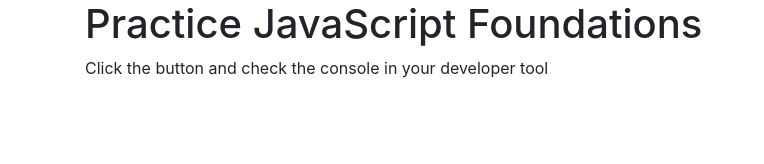
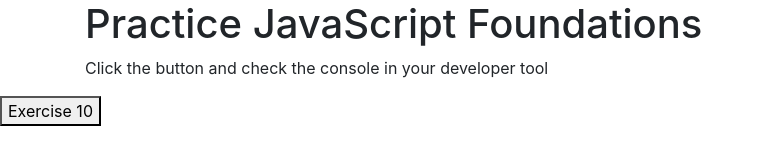
Before and after one commit to awhitm1/CodeFi_FE_2023, a plain HTML site: page 08-31-23/index.html in a window 1280 px wide. Shown: the whole page, without its empty margins (0-764 px from the left). Drawn offline with nearby package versions, Linux system fonts and the light colour scheme.

Commit message:
8-31 ex's 10 and 11

```diff
--- a/08-31-23/index.html
+++ b/08-31-23/index.html
@@ -16,7 +16,10 @@
  </section>
 
 
+<div class="ex10">
+<button onclick="ex10function()">Exercise 10</button>
 
+ </div>
 
 
 <script src="./main.js"></script>
--- a/08-31-23/main.js
+++ b/08-31-23/main.js
@@ -173,15 +173,37 @@ console.log(currentDate)
 // 8
 console.log(Math.ceil(10*(Math.random())))
 
- //no 9
 
- // 10
+
+ // 9
  function q10(a) {
   console.log(`${a} is my value`)
  }
  q10('Aaron')
 
+ // 10
+function ex10function(){
+  let user={name:'Aaron',age: 48,occupation:'Developer',};
+  for (i in user){
+      console.log(user[i]);
+  }
+}
+
  // 11
 
 
- // 12
+ function objSplitReturn(obj){
+  let arrayKeys=[];
+  arrayKeys=Object.keys(obj);
+  //console.log(arrayKeys);
+  let arrayKeysSorted=arrayKeys.sort();
+  console.log(arrayKeysSorted);
+  let arrayValuesSorted=[];
+  for (i in arrayKeysSorted){
+    let v=arrayKeysSorted[i];
+    arrayValuesSorted.push(obj[v]);
+
+  }
+  console.log(arrayValuesSorted);
+ }
+ objSplitReturn({ a: 1, c: 2, b: 3 });
```
